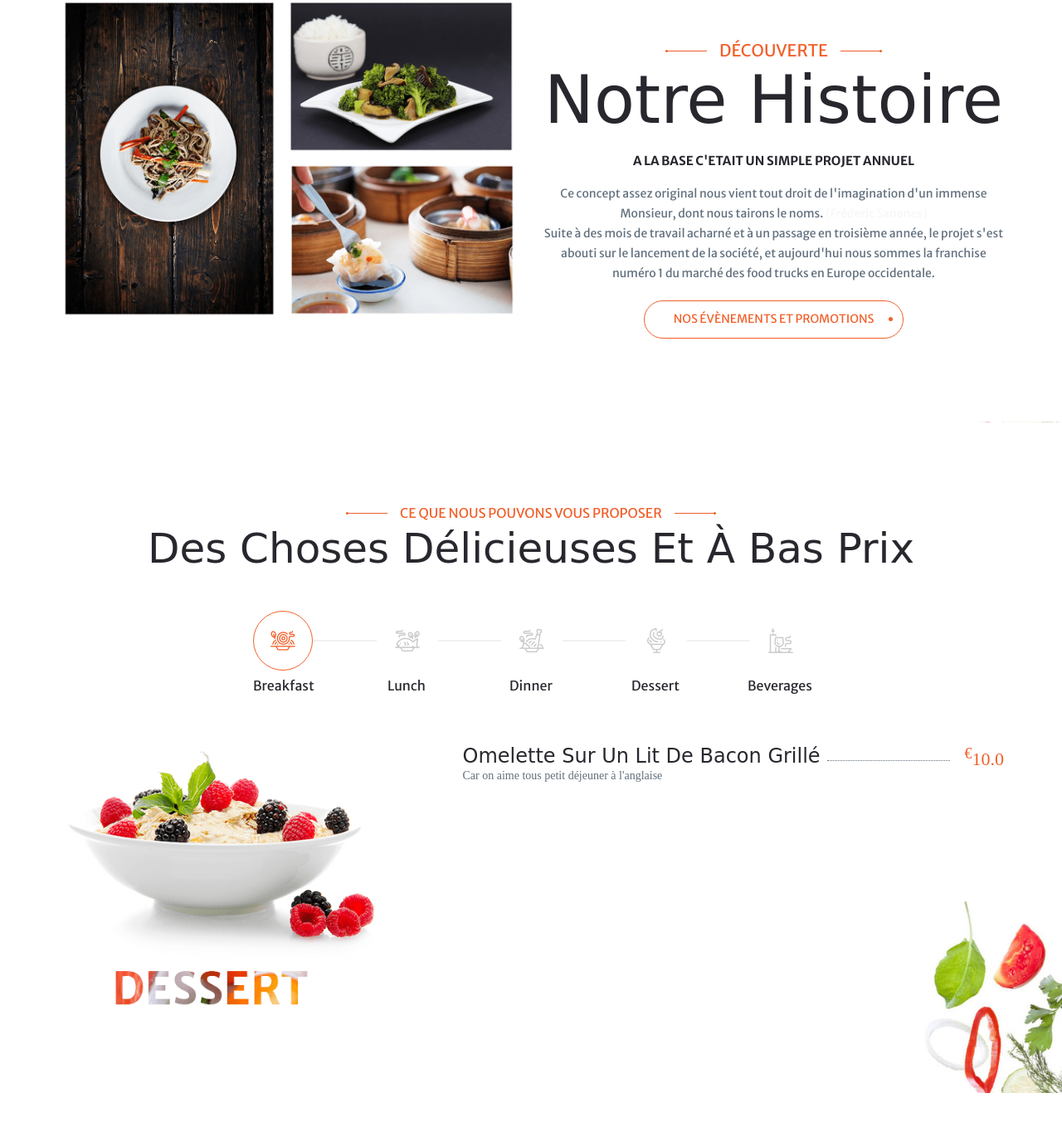
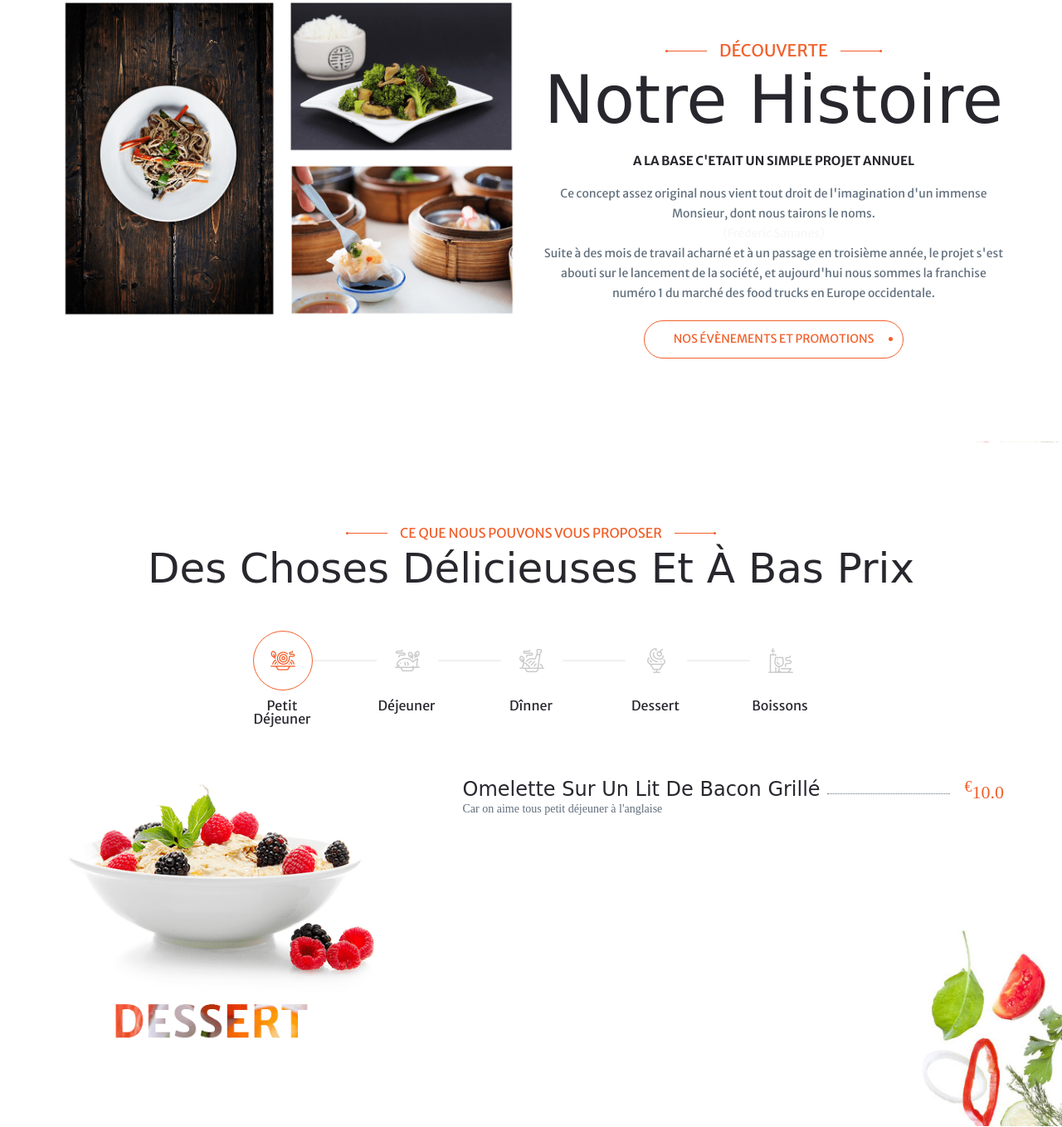
Before and after one commit to MaaximeLH/drivncook, a PHP site: page / in a window 1280 px wide. Shown: the part 899-2257 px from the top of the page at 83% size. Run offline with PHP 8.4, Linux system fonts and the light colour scheme; some libraries are stand-ins or nearby versions; some web fonts are replaced.

Commit message:
Correction lang

```diff
--- a/App/Views/Home/index.phtml
+++ b/App/Views/Home/index.phtml
@@ -30,7 +30,7 @@
                                 </div>
                                 <p class="des font-bold text-center"><?= \Core\Language::get("A LA BASE C'ETAIT UN SIMPLE PROJET ANNUEL") ?></p>
                                 <p class="des margin-bottom-20 text-center">
-                                    <?= \Core\Language::get("Ce concept assez original nous vient tout droit de l'imagination d'un immense Monsieur, dont nous tairons le noms.") ?> <span style="color: #f7f7f7">(Fréderic Sananes)</span><br>
+                                    <?= \Core\Language::get("Ce concept assez original nous vient tout droit de l'imagination d'un immense Monsieur, dont nous tairons le noms.") ?> <span style="color: #f7f7f7; display: block;">(Fréderic Sananes)</span>
                                     <?= \Core\Language::get("Suite à des mois de travail acharné et à un passage en troisième année, le projet s'est abouti sur le lancement de la société, et aujourd'hui nous sommes la franchise numéro 1 du marché des food trucks en Europe occidentale.") ?>
                                 </p>
                                 <div class="swin-btn-wrap center"><a href="#" class="swin-btn center form-submit btn-transparent"> <span>	<?= \Core\Language::get('our_events_and_promotions') ?></span></a></div>
--- a/langs/fr_FR.php
+++ b/langs/fr_FR.php
@@ -399,11 +399,11 @@ return [
     "our_events_and_promotions" => "Nos évènements et promotions",
     "Ce que nous pouvons vous proposer" => "Ce que nous pouvons vous proposer",
     "Des choses délicieuses et à bas prix" => "Des choses délicieuses et à bas prix",
-    'Petit déjeuner' => 'Breakfast',
-    'Déjeuner' => 'Lunch',
-    'Dînner' => 'Dinner',
+    'Petit déjeuner' => 'Petit déjeuner',
+    'Déjeuner' => 'Déjeuner',
+    'Dînner' => 'Dînner',
     'Dessert' => 'Dessert',
-    'Boissons' => 'Beverages',
+    'Boissons' => 'Boissons',
     'Omelette sur un lit de bacon grillé' => 'Omelette sur un lit de bacon grillé',
     "Car on aime tous petit déjeuner à l'anglaise" => "Car on aime tous petit déjeuner à l'anglaise",
     "Riz en barquette, sauce champignons du soir" => "Riz en barquette, sauce champignons",
```
